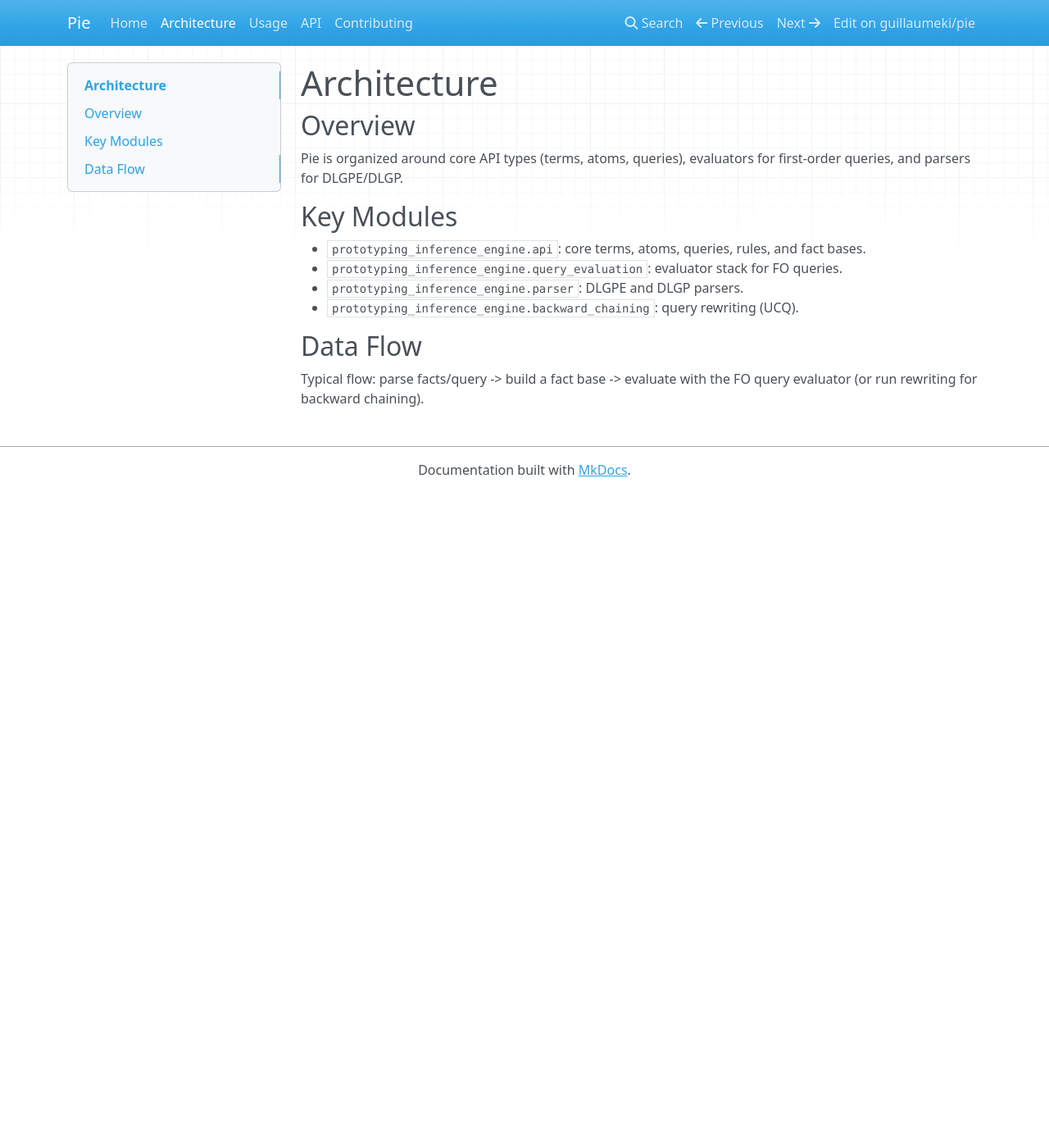
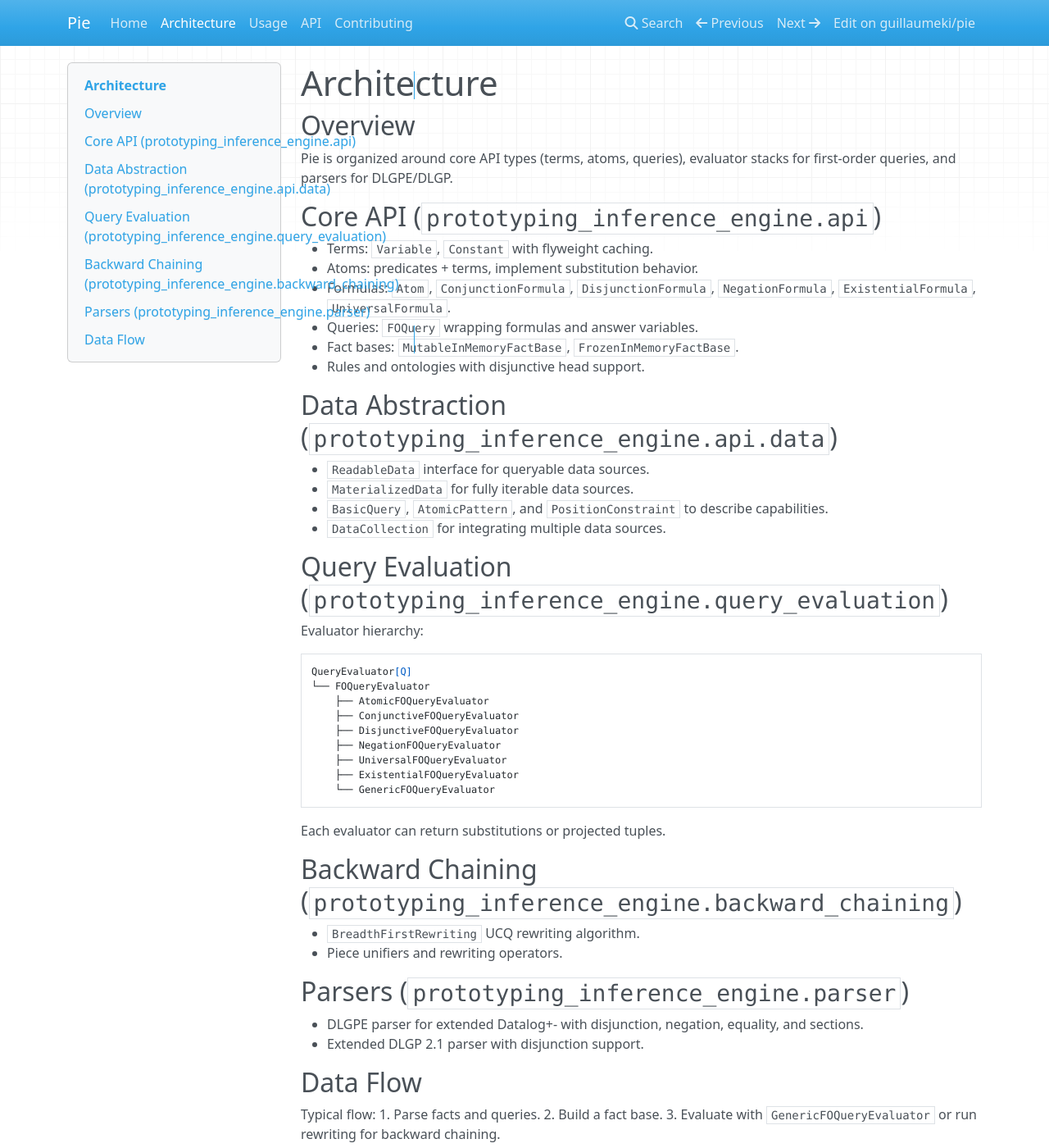
Before and after one commit to guillaumeki/pie, an MkDocs documentation site: the page built from docs/architecture.md, in a window 1280 px wide and 1400 px high. Shown: the whole window at 82% size. Built offline with MkDocs 1.6.1, drawn with Linux system fonts in a browser that asks for light colours; nearby versions of some CDN libraries.

````diff
--- a/docs/architecture.md
+++ b/docs/architecture.md
@@ -1,13 +1,47 @@
 # Architecture
 
 ## Overview
-Pie is organized around core API types (terms, atoms, queries), evaluators for first-order queries, and parsers for DLGPE/DLGP.
+Pie is organized around core API types (terms, atoms, queries), evaluator stacks for first-order queries, and parsers for DLGPE/DLGP.
 
-## Key Modules
-- `prototyping_inference_engine.api`: core terms, atoms, queries, rules, and fact bases.
-- `prototyping_inference_engine.query_evaluation`: evaluator stack for FO queries.
-- `prototyping_inference_engine.parser`: DLGPE and DLGP parsers.
-- `prototyping_inference_engine.backward_chaining`: query rewriting (UCQ).
+## Core API (`prototyping_inference_engine.api`)
+- Terms: `Variable`, `Constant` with flyweight caching.
+- Atoms: predicates + terms, implement substitution behavior.
+- Formulas: `Atom`, `ConjunctionFormula`, `DisjunctionFormula`, `NegationFormula`, `ExistentialFormula`, `UniversalFormula`.
+- Queries: `FOQuery` wrapping formulas and answer variables.
+- Fact bases: `MutableInMemoryFactBase`, `FrozenInMemoryFactBase`.
+- Rules and ontologies with disjunctive head support.
+
+## Data Abstraction (`prototyping_inference_engine.api.data`)
+- `ReadableData` interface for queryable data sources.
+- `MaterializedData` for fully iterable data sources.
+- `BasicQuery`, `AtomicPattern`, and `PositionConstraint` to describe capabilities.
+- `DataCollection` for integrating multiple data sources.
+
+## Query Evaluation (`prototyping_inference_engine.query_evaluation`)
+Evaluator hierarchy:
+```
+QueryEvaluator[Q]
+└── FOQueryEvaluator
+    ├── AtomicFOQueryEvaluator
+    ├── ConjunctiveFOQueryEvaluator
+    ├── DisjunctiveFOQueryEvaluator
+    ├── NegationFOQueryEvaluator
+    ├── UniversalFOQueryEvaluator
+    ├── ExistentialFOQueryEvaluator
+    └── GenericFOQueryEvaluator
+```
+Each evaluator can return substitutions or projected tuples.
+
+## Backward Chaining (`prototyping_inference_engine.backward_chaining`)
+- `BreadthFirstRewriting` UCQ rewriting algorithm.
+- Piece unifiers and rewriting operators.
+
+## Parsers (`prototyping_inference_engine.parser`)
+- DLGPE parser for extended Datalog+- with disjunction, negation, equality, and sections.
+- Extended DLGP 2.1 parser with disjunction support.
 
 ## Data Flow
-Typical flow: parse facts/query -> build a fact base -> evaluate with the FO query evaluator (or run rewriting for backward chaining).
+Typical flow:
+1. Parse facts and queries.
+2. Build a fact base.
+3. Evaluate with `GenericFOQueryEvaluator` or run rewriting for backward chaining.
--- a/docs/usage.md
+++ b/docs/usage.md
@@ -5,12 +5,74 @@
 pip install -e .
 ```
 
-## Common Workflows
-- Parse DLGPE/DLGP files with the corresponding parser.
-- Build a fact base from parsed facts.
-- Evaluate queries with `GenericFOQueryEvaluator` or via `ReasoningSession`.
+## Parsing and Querying (DLGPE)
+```python
+from prototyping_inference_engine.parser.dlgpe import DlgpeParser
+from prototyping_inference_engine.api.fact_base.mutable_in_memory_fact_base import MutableInMemoryFactBase
+from prototyping_inference_engine.query_evaluation.evaluator.fo_query_evaluators import GenericFOQueryEvaluator
 
-See `README.md` for runnable examples.
+parser = DlgpeParser.instance()
+result = parser.parse("""
+    @facts
+    p(a,b).
+    p(b,c).
+    p(c,d).
+
+    @queries
+    ?(X,Z) :- p(X,Y), p(Y,Z).
+""")
+
+facts = result["facts"]
+query = result["queries"][0]
+
+fact_base = MutableInMemoryFactBase(facts)
+evaluator = GenericFOQueryEvaluator()
+
+for sub in evaluator.evaluate(query, fact_base):
+    print(sub)
+
+for answer in evaluator.evaluate_and_project(query, fact_base):
+    print(answer)
+```
+
+## Using the Session API
+```python
+from prototyping_inference_engine.session.reasoning_session import ReasoningSession
+from prototyping_inference_engine.parser.dlgpe import DlgpeParser
+
+with ReasoningSession() as session:
+    parser = DlgpeParser.instance()
+    result = parser.parse("""
+        @facts
+        p(a,b).
+        p(b,c).
+
+        @queries
+        ?(X) :- p(a,X).
+    """)
+
+    fb = session.create_fact_base(result["facts"])
+    for answer in session.evaluate_query(result["queries"][0], fb):
+        print(answer)
+```
+
+## DLGPE Features (Supported)
+- Disjunction in head and body.
+- Negation in body.
+- Equality in queries.
+- Sections: `@facts`, `@rules`, `@queries`, `@constraints`.
+
+## DLGPE Features (Not Supported)
+- Functional terms.
+- Arithmetic expressions.
+- Comparison operators (`<`, `>`, `<=`, `>=`, `!=`).
+- `@import`, `@computed`, `@view` directives.
+
+## DLGP 2.1 (Extended) Example
+```prolog
+q(X); r(Y) :- p(X,Y).
+?(X) :- p(X,Y), q(Y).
+```
 
 ## CLI
 ```bash
````
Also changed, not shown: AGENTS.md (+1 -0 lines), CHANGELOG.md (+1 -0 lines), agents/design/docs-content.md (added, +22 -0 lines), docs/api.md (+10 -2 lines), docs/contributing.md (+7 -3 lines), docs/index.md (+55 -7 lines).
